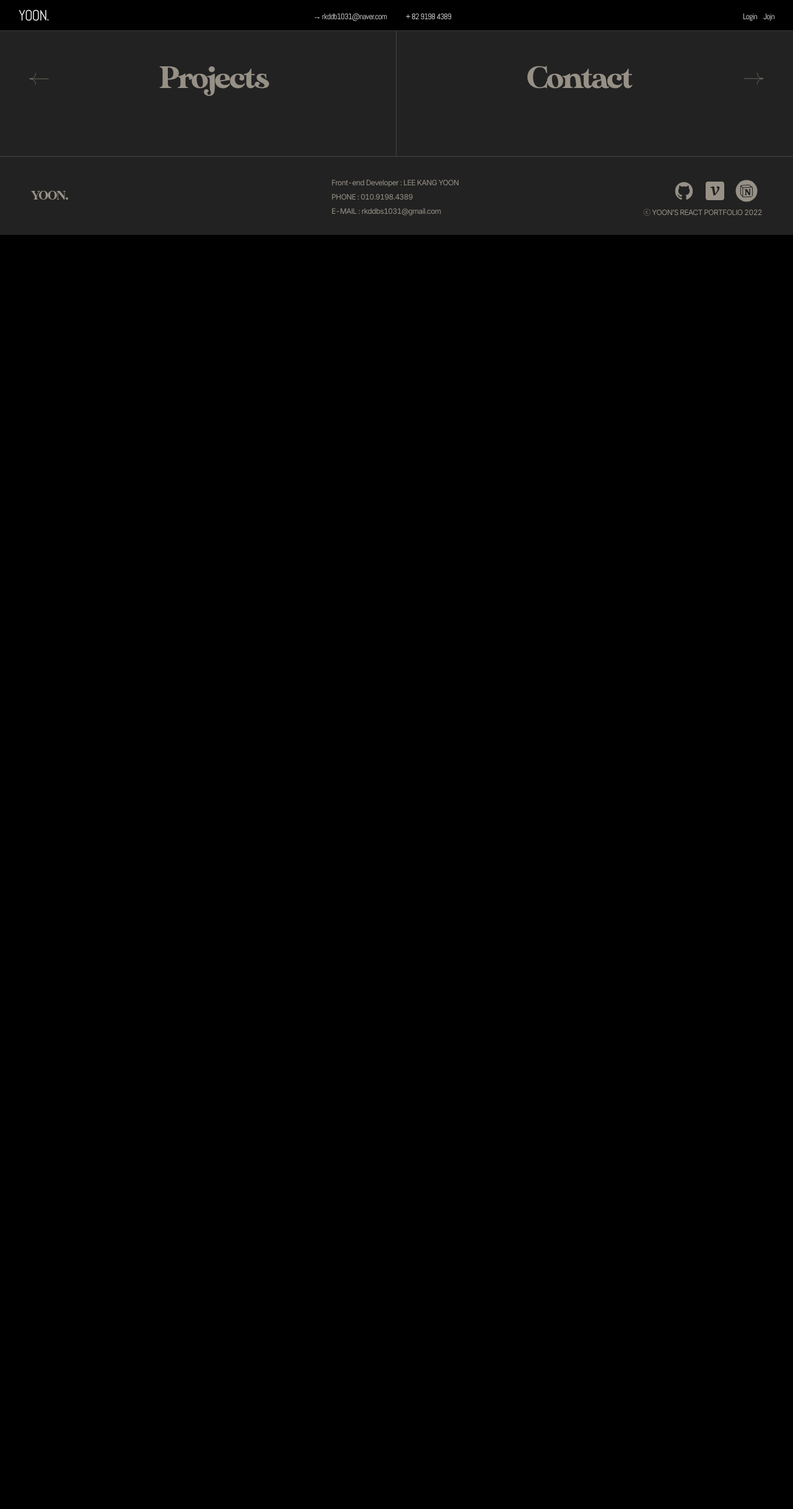
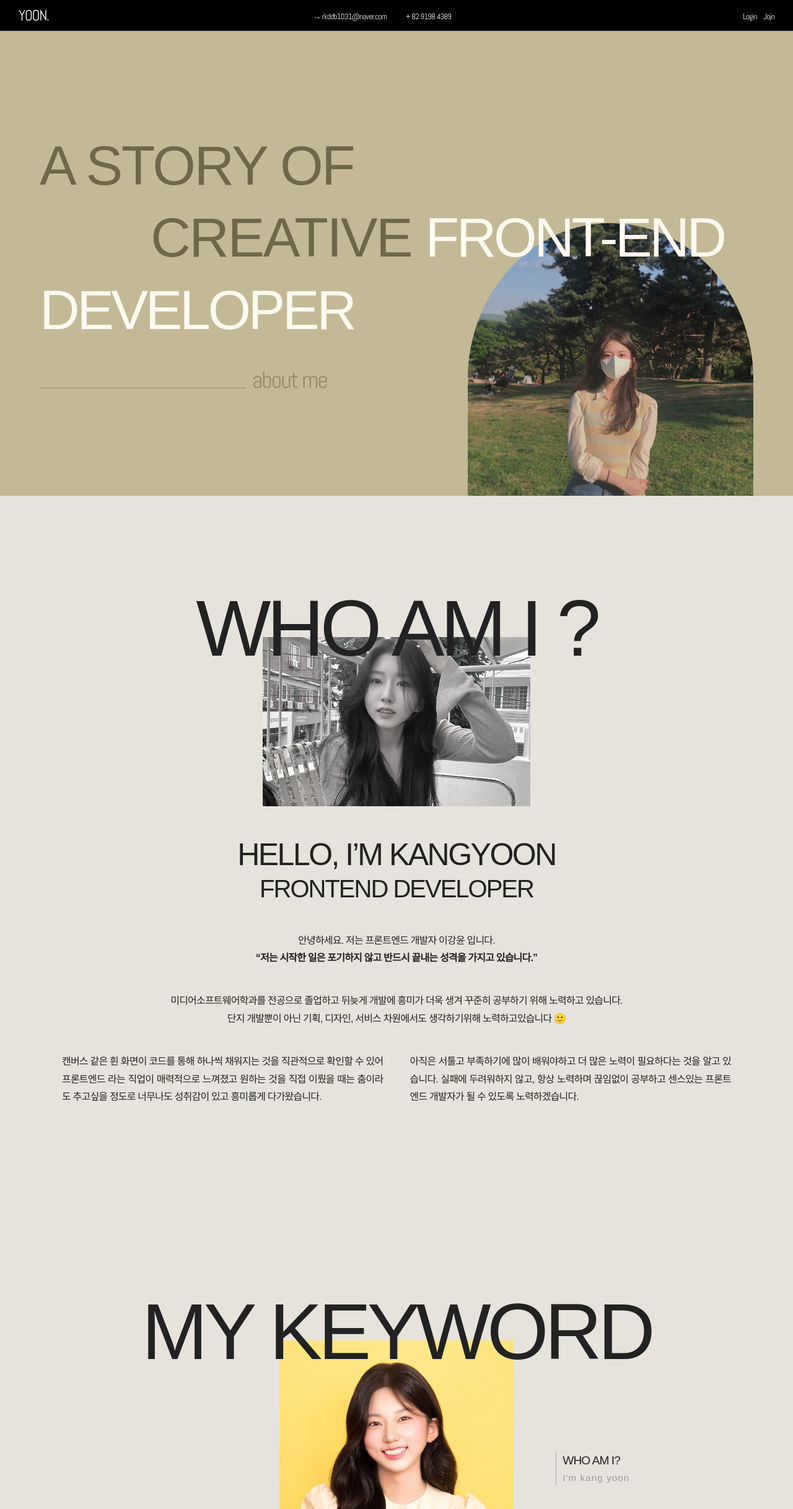
Before and after one commit to rkddbs1031/react-portfolio, a React (Create React App) app: page /about in a window 1280 px wide. Shown: the top 2435 px of the page at 62% size. Before the commit the page ends 800 px from the top, so only its background shows below. Built offline with nearby package versions, Linux system fonts and the light colour scheme; a web font is replaced by a local one.

Commit message:
ADD: About component

```diff
--- /dev/null
+++ b/src/routes/About/AboutKeyword.tsx
@@ -0,0 +1,46 @@
+import { SUB_KEYWORD, KEYWORD } from 'utils/about'
+import AboutImg from 'assets/img/about_sub2.jpg'
+import styles from './about.module.scss'
+
+const AboutKeyword = () => {
+  return (
+    <section className={styles.section3}>
+      <div className={styles.container}>
+        <h2>MY KEYWORD</h2>
+        <div className={styles.titleContainer}>
+          <div className={styles.imgWrap}>
+            <img src={AboutImg} alt='about_img2' />
+          </div>
+          <div className={styles.subKeyword}>
+            {SUB_KEYWORD.map((item) => (
+              <p className={styles[`subKeyword${item.id}`]} key={item.id}>
+                {item.p}
+                <span>{item.span}</span>
+              </p>
+            ))}
+          </div>
+        </div>
+        <div className={styles.keyword}>
+          <h3>
+            My Keyword
+            <span>: I&rsquo;LL TELL YOU ABOUT ME</span>
+          </h3>
+          <ul className={styles.keywordContainer}>
+            {KEYWORD.map((item) => (
+              <li key={item.id}>
+                <dl>
+                  <dd>
+                    <span>0{item.id}</span>
+                    {item.title}
+                  </dd>
+                  <dt>{item.text}</dt>
+                </dl>
+              </li>
+            ))}
+          </ul>
+        </div>
+      </div>
+    </section>
+  )
+}
+export default AboutKeyword
--- /dev/null
+++ b/src/routes/About/AboutMain.tsx
@@ -0,0 +1,25 @@
+import AboutImg from 'assets/img/about_main.jpg'
+import styles from './about.module.scss'
+
+const AboutMain = () => {
+  return (
+    <section className={styles.section1}>
+      <h2 className={styles.ir_su}>About</h2>
+      <div className={styles.mainText}>
+        <p>A STORY OF</p>
+        <p className={styles.feText}>
+          CREATIVE <em>FRONT-END</em>
+        </p>
+        <em className={styles.devText}>DEVELOPER</em>
+        <div className={styles.subText}>
+          <span className={styles.line} />
+          <span>about me</span>
+        </div>
+      </div>
+      <div className={styles.aboutImg}>
+        <img src={AboutImg} alt='about_img' />
+      </div>
+    </section>
+  )
+}
+export default AboutMain
--- /dev/null
+++ b/src/routes/About/AboutMe.tsx
@@ -0,0 +1,36 @@
+import { DESC_TOP, DESC_BOTTOM } from 'utils/about'
+
+import AboutImg2 from 'assets/img/about_sub1.png'
+import styles from './about.module.scss'
+
+const AboutMe = () => {
+  return (
+    <section className={styles.section2}>
+      <div className={styles.container}>
+        <h2>WHO AM I ?</h2>
+        <div className={styles.imgWrap}>
+          <img src={AboutImg2} alt='about_img2' />
+        </div>
+        <div className={styles.textWrap}>
+          <h3>
+            HELLO, I&rsquo;M KANGYOON<span>FRONTEND DEVELOPER</span>
+          </h3>
+          <div className={styles.desc}>
+            {DESC_TOP.map((item) => (
+              <p key={item.id} className={styles[`desc${item.id}`]}>
+                {item.p}
+                <strong>{item.strong}</strong>
+              </p>
+            ))}
+            <div className={styles.descBottom}>
+              {DESC_BOTTOM.map((item) => (
+                <p key={item.id}>{item.p}</p>
+              ))}
+            </div>
+          </div>
+        </div>
+      </div>
+    </section>
+  )
+}
+export default AboutMe
--- a/src/routes/About/about.module.scss
+++ b/src/routes/About/about.module.scss
@@ -4,6 +4,267 @@
 @use '/src/styles/mixins/animation';
 @use '/src/styles/base/ir';
 
-.aboutContainer {
-  border: 1px solid;
+.container {
+  padding: 150px 100px;
+  font-family: Miracle, sans-serif;
+  color: colors.$BLACK2;
+  background: colors.$ABOUT_BG2;
 }
+
+.section1 {
+  position: relative;
+  height: 100vh;
+  padding: 0 50px;
+  overflow: hidden;
+  background: colors.$ABOUT_BG;
+
+  .mainText {
+    position: absolute;
+    top: 53%;
+    left: 5vw;
+    z-index: 5;
+    font-family: Miracle, sans-serif;
+    line-height: 1.3;
+    transform: translateY(-50%);
+
+    p {
+      font-size: 7vw;
+      color: colors.$ABOUT_COLOR1;
+      letter-spacing: -0.2vw;
+
+      +.feText {
+        margin-left: 14vw;
+      }
+
+      +.devText {
+        font-size: 7vw;
+      }
+    }
+
+    em {
+      color: colors.$ABOUT_COLOR2;
+    }
+
+    .subText {
+      margin-top: 30px;
+      font-family: Abel, sans-serif;
+      font-size: 3vw;
+      color: colors.$ABOUT_SUB_TEXT;
+
+      .line {
+        display: inline-block;
+        width: 26vw;
+        height: 1px;
+        margin-right: 10px;
+        background: colors.$ABOUT_SUB_TEXT;
+      }
+    }
+  }
+
+  .aboutImg {
+    position: absolute;
+    right: 5vw;
+    bottom: -8%;
+    width: 36vw;
+    overflow: hidden;
+    border-radius: 50% 50% 0 0;
+
+    img {
+      display: block;
+      width: 100%;
+    }
+  }
+}
+
+.section2 {
+  h2 {
+    position: relative;
+    z-index: 5;
+    font-size: 10vw;
+    text-align: center;
+  }
+
+  .imgWrap {
+    width: 40%;
+    margin: -50px auto 0;
+
+    img {
+      width: 100%;
+      cursor: pointer;
+      filter: grayscale(0.9);
+      transition: 0.4s;
+
+      &:hover {
+        filter: grayscale(0);
+      }
+    }
+  }
+
+  .textWrap {
+    margin-top: 50px;
+    text-align: center;
+
+    h3 {
+      margin-bottom: 50px;
+      font-size: 50px;
+
+      span {
+        display: block;
+        margin-top: 10px;
+        font-size: 40px;
+      }
+    }
+
+    .desc {
+      font-family: 'Chosunilbo_myungjo', sans-serif;
+      font-size: 16px;
+      line-height: 1.8;
+
+      strong {
+        display: block;
+      }
+    }
+
+    .desc1 {
+      margin-bottom: 40px;
+
+      strong {
+        font-weight: 600;
+      }
+    }
+
+    .desc2 {
+      width: 75%;
+      margin: 0 auto;
+    }
+
+    .descBottom {
+      margin-top: 40px;
+      @include flexbox.flexbox(between, center);
+
+      p {
+        width: 48%;
+        text-align: justify;
+      }
+    }
+  }
+}
+
+.section3 {
+  h2 {
+    position: relative;
+    z-index: 5;
+    font-size: 10vw;
+    text-align: center;
+  }
+
+  .titleContainer {
+    position: relative;
+  }
+
+  .imgWrap {
+    width: 35%;
+    margin: 0 auto;
+    margin-top: -50px;
+    overflow: hidden;
+    cursor: pointer;
+
+    img {
+      display: block;
+      width: 100%;
+      transition: 0.5s;
+      transform: scale(1);
+
+      &:hover {
+        transform: scale(1.03);
+      }
+    }
+  }
+
+  .subKeyword1,
+  .subKeyword2 {
+    position: absolute;
+    padding: 5px 10px;
+    font-size: 1.5vw;
+
+    span {
+      display: block;
+      margin-top: 10px;
+      font-size: 1.2vw;
+      color: colors.$GRAY9;
+      letter-spacing: 1px;
+    }
+  }
+
+  .subKeyword1 {
+    bottom: 50px;
+    left: 5vw;
+    font-family: 'Chosunilbo_myungjo', sans-serif;
+    font-size: 1.3vw;
+    text-align: right;
+    border-right: 1px solid colors.$GRAYA;
+
+    span {
+      font-family: Miracle, sans-serif;
+    }
+  }
+
+  .subKeyword2 {
+    top: 14vw;
+    right: 12vw;
+    border-left: 1px solid colors.$GRAYA;
+  }
+
+  .keyword {
+    @include flexbox.flexbox(between, start);
+    margin-top: 150px;
+
+    h3 {
+      width: 43%;
+      font-size: 6vw;
+
+      span {
+        display: block;
+        margin-top: 15px;
+        font-size: 2vw;
+        color: colors.$KEYWORD_SUB;
+      }
+    }
+
+    .keywordContainer {
+      width: 50%;
+
+      li {
+        padding-bottom: 20px;
+        font-family: 'Chosunilbo_myungjo', sans-serif;
+        border-bottom: 1px solid colors.$GRAYA;
+
+        dd {
+          @include flexbox.flexbox(start, center);
+          margin-bottom: 15px;
+          font-size: 1.5vw;
+          letter-spacing: 0.2px;
+
+          span {
+            @include flexbox.flexbox(center, center);
+            width: 35px;
+            height: 35px;
+            margin-right: 10px;
+            font-size: 1.3vw;
+            background: colors.$KEYWORD_NUM;
+            border-radius: 50%;
+          }
+        }
+
+        dt {
+          font-size: 1.2vw;
+          line-height: 2.1vw;
+        }
+
+        + li {
+          margin-top: 50px;
+        }
+      }
+    }
+  }
+}
--- a/src/routes/About/index.tsx
+++ b/src/routes/About/index.tsx
@@ -1,15 +1,14 @@
-import Contents from 'routes/_components/Contents'
+import AboutMain from './AboutMain'
+import AboutMe from './AboutMe'
+import AboutKeyword from './AboutKeyword'
 import Footer from 'routes/_components/Footer'
-import styles from './about.module.scss'
 
 const About = () => {
   return (
     <>
-      <Contents>
-        <section className={styles.aboutContainer}>
-          <h2 className={styles.ir_su}>About</h2>
-        </section>
-      </Contents>
+      <AboutMain />
+      <AboutMe />
+      <AboutKeyword />
       <Footer path='about' />
     </>
   )
--- a/src/styles/constants/_colors.scss
+++ b/src/styles/constants/_colors.scss
@@ -1,31 +1,18 @@
-// Grayscale
 $WHITE: #ffffff;
 $BLACK: #000000;
-$GRAY2: #222222;
 $GRAY3: #333333;
 $GRAY6: #666666;
 $GRAYA: #aaaaaa;
 $GRAYD: #dddddd;
 $GRAYE: #eeeeee;
 
-// Chromatic
-$RED: #ea3a4b;
-$ORANGE: #ff9500;
-$YELLOW: #ffcc00;
-$GREEN: #34c759;
-$TEAL: #5ac8fa;
-$BLUE: #007aff;
-$INDIGO: #5856d6;
-$PURPLE: #af52de;
-$PINK: #ff2d55;
-
-// 공통
 $BG_COLOR: #000000;
 $TEXT_COLOR: #f1f1f1;
 $BORDER_COLOR: #3a3a3a;
 $MAIN_TEXT: #f3f3f3;
 $SUB_TEXT: #666666;
 $TEXT_COLOR_1: #f3f3f3cc;
+
 $BLACK1: #121212;
 $BLACK2: #222222;
 $BLACKA: #1a1a1a;
@@ -34,7 +21,6 @@ $FOOTER: #222222;
 $FOOTER_TEXT: #969086;
 $FOOTER_LINE: #444444;
 
-// TITLE ANI
 $ANI_COLOR: #1d1d1d;
 $NUM_COLOR: #c3c1bc;
 $DESC_BORDER: #a29e95;
@@ -45,3 +31,6 @@ $ABOUT_COLOR1: #6f674a;
 $ABOUT_COLOR2: #fff9f1;
 $ABOUT_SUB_TEXT: #988c67;
 $ABOUT_BG2: #e5e3dc;
+$GRAY9: #999999;
+$KEYWORD_SUB: #9b9488;
+$KEYWORD_NUM: #c4c4c4;
```
